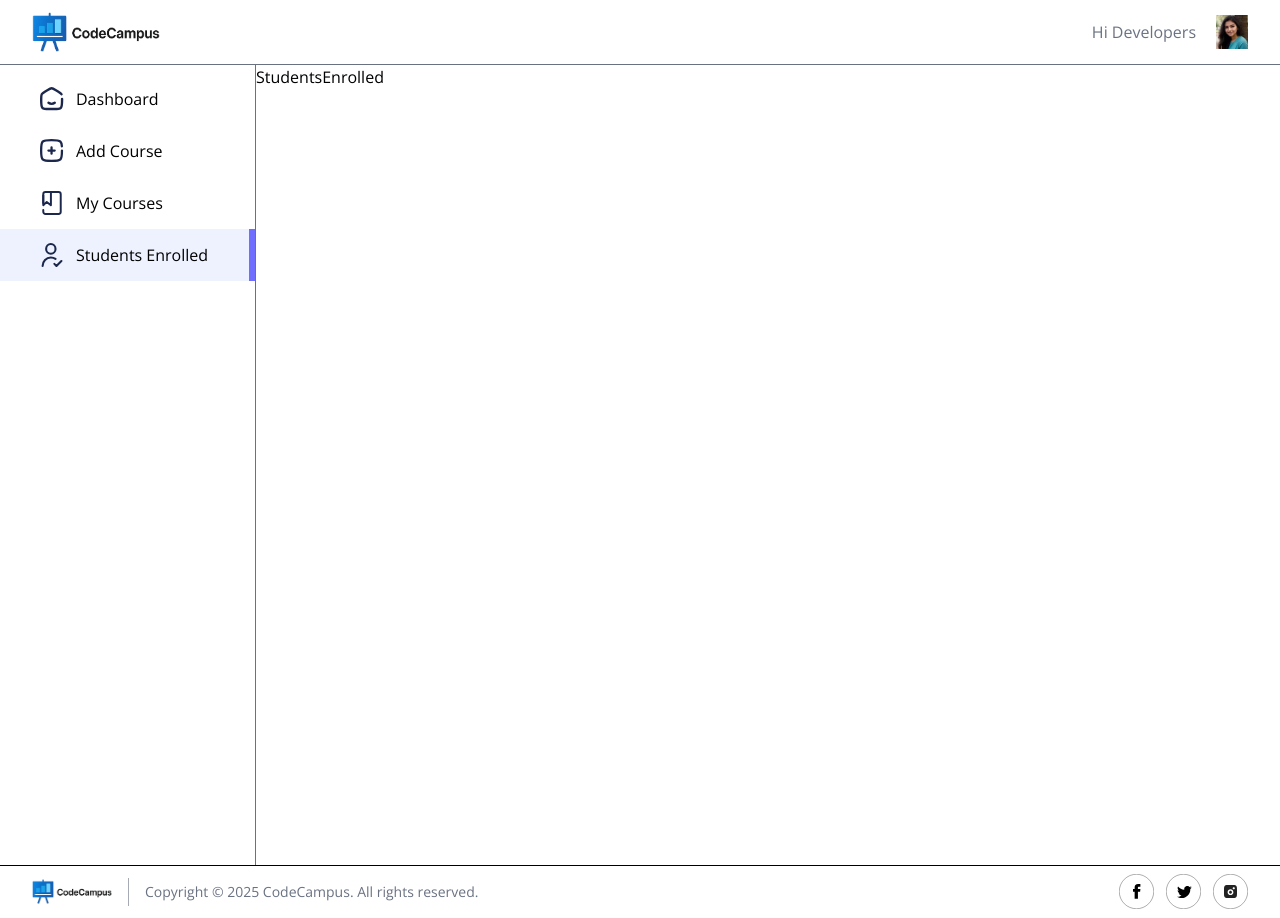
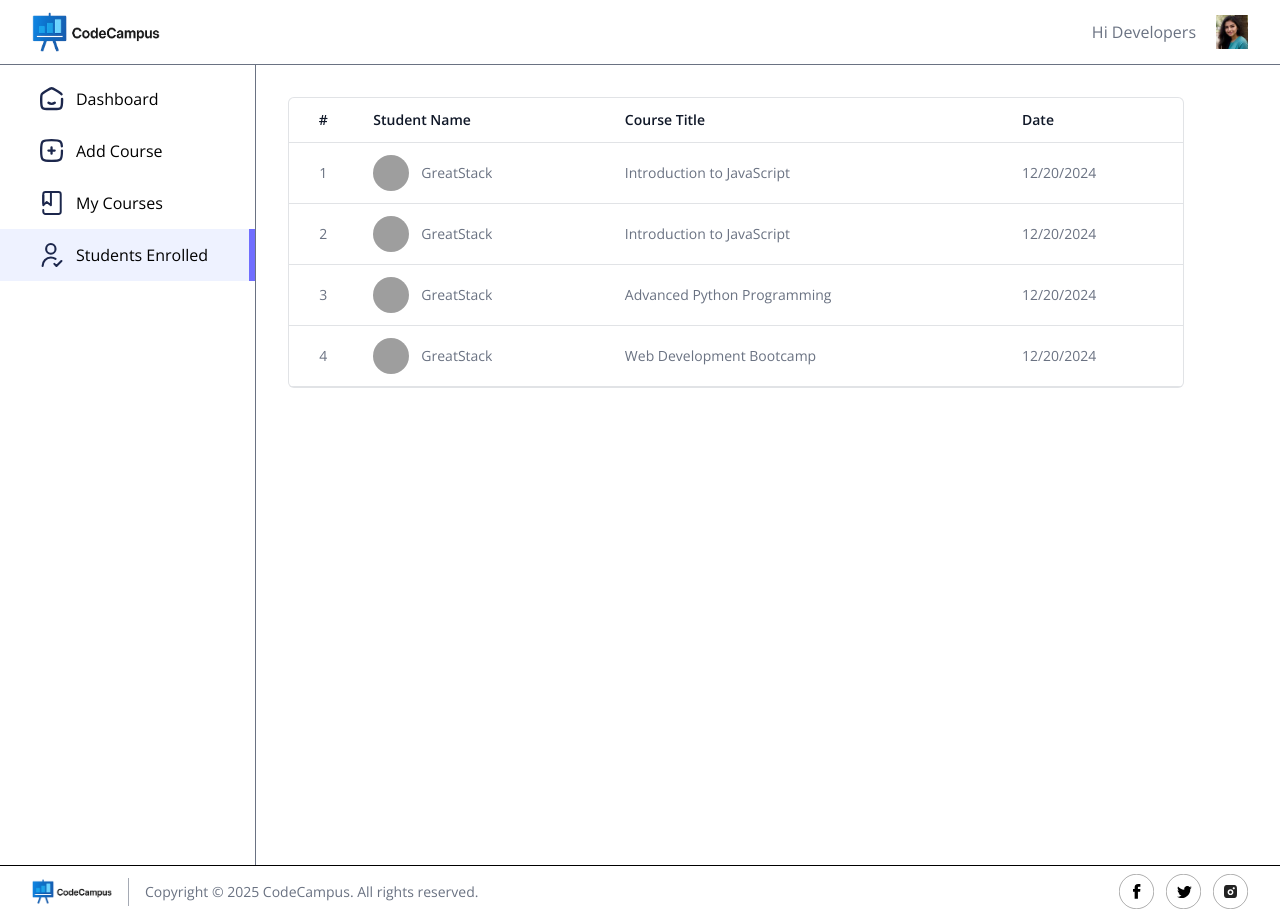
Before and after one commit to LuckyRathore911/learning-management-system, a React (Vite) app in the folder client/: page /admin/students-enrolled in a window 1280 px wide. Built offline with nearby package versions, Linux system fonts and the light colour scheme; no server answers; grey boxes are pictures that could not be loaded.

Commit message:
added students-enrolled page

```diff
--- a/client/src/assets/assets.js
+++ b/client/src/assets/assets.js
@@ -165,7 +165,7 @@ export const dummyDashboardData = {
   totalCourses: 8,
 };
 
-export const dummyStudentEnrolled = [
+export const dummyStudentsEnrolled = [
   {
     student: {
       _id: "user_2qQlvXyr02B4Bq6hT0Gvaa5fT9V",
--- a/client/src/pages/admin/StudentsEnrolled.jsx
+++ b/client/src/pages/admin/StudentsEnrolled.jsx
@@ -1,11 +1,63 @@
-import React from 'react'
+import React, { useEffect, useState } from "react";
+
+import { dummyStudentsEnrolled } from "../../assets/assets";
+import Loading from "../../components/learner/Loading";
 
 const StudentsEnrolled = () => {
-  return (
-    <div>
-      StudentsEnrolled
+  const [enrolledStudents, setEnrolledStudents] = useState(null);
+
+  const fetchEnrolledStudents = async () => {
+    setEnrolledStudents(dummyStudentsEnrolled);
+  };
+
+  useEffect(() => {
+    fetchEnrolledStudents();
+  }, []);
+
+  return enrolledStudents ? (
+    <div className="min-h-screen flex flex-col items-start justify-between md:p-8 md:pb-0 p-4 pt-8 pb-0">
+      <div className="flex flex-col items-center max-w-4xl w-full overflow-hidden rounded-md bg-white border border-gray-500/20">
+        <table className="table-fixed md:table-auto w-full overflow-hidden pb-4">
+          <thead className="text-gray-900 border-b border-gray-500/20 text-sm text-left">
+            <tr>
+              <th className="px-4 py-3 font-semibold text-center hidden sm:table-cell">
+                #
+              </th>
+              <th className="px-4 py-3 font-semibold">Student Name</th>
+              <th className="px-4 py-3 font-semibold">Course Title</th>
+              <th className="px-4 py-3 font-semibold hidden sm:table-cell">
+                Date
+              </th>
+            </tr>
+          </thead>
+
+          <tbody className="text-sm text-gray-500">
+            {enrolledStudents.map((item, index) => (
+              <tr key={index} className="border-b border-gray-500/20">
+                <td className="px-4 py-3 text-center hidden sm:table-cell">
+                  {index + 1}
+                </td>
+                <td className="md:px-4 px-2 py-3 flex items-center space-x-3">
+                  <img
+                    src={item.student.imageUrl}
+                    alt=""
+                    className="w-9 h-9 rounded-full"
+                  />
+                  <span className="truncate">{item.student.name}</span>
+                </td>
+                <td className="px-4 py-3 truncate">{item.courseTitle}</td>
+                <td className="px-4 py-3 hidden sm:table-cell">
+                  {new Date(item.purchaseDate).toLocaleDateString()}
+                </td>
+              </tr>
+            ))}
+          </tbody>
+        </table>
+      </div>
     </div>
-  )
-}
+  ) : (
+    <Loading />
+  );
+};
 
-export default StudentsEnrolled
+export default StudentsEnrolled;
```
